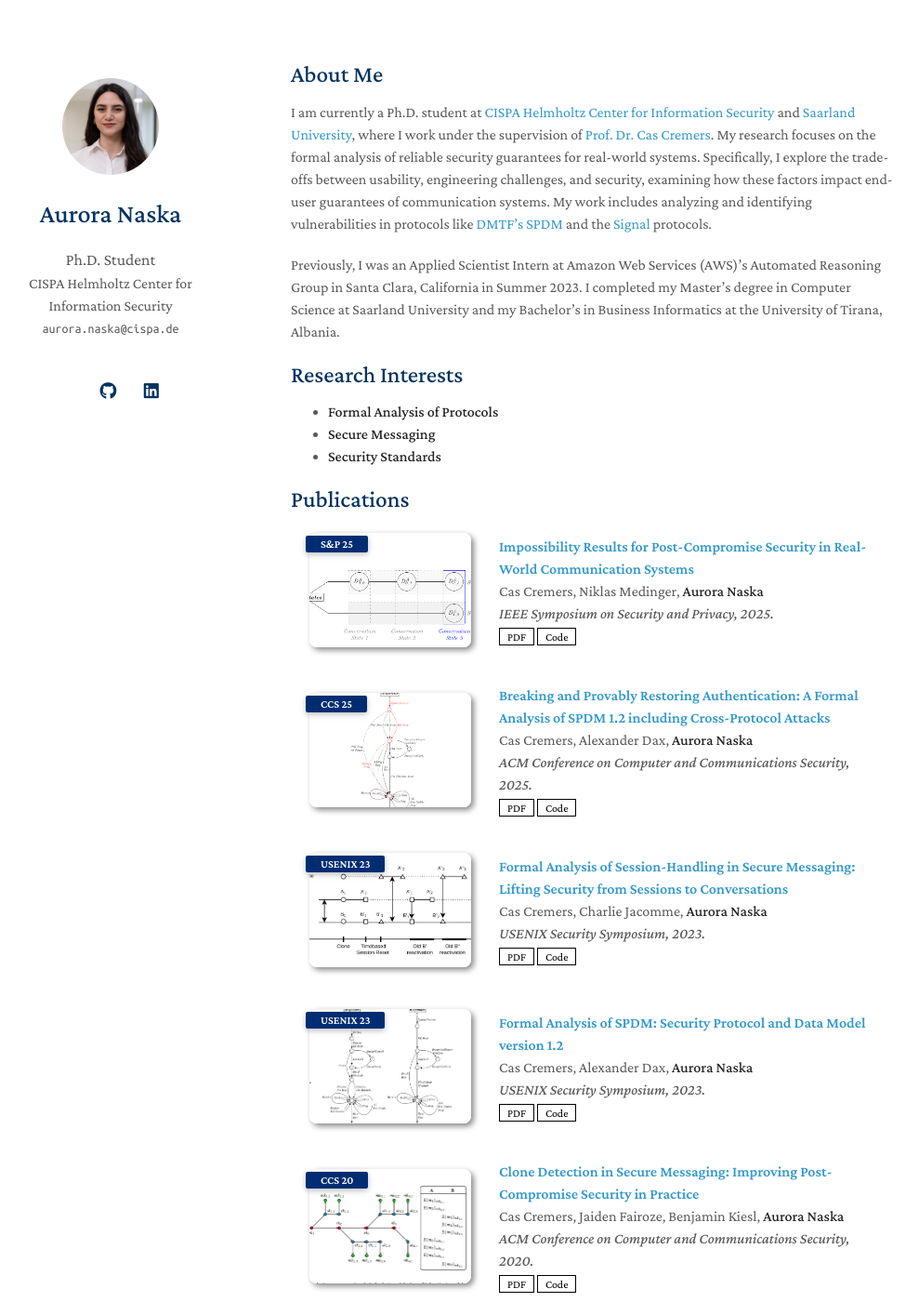
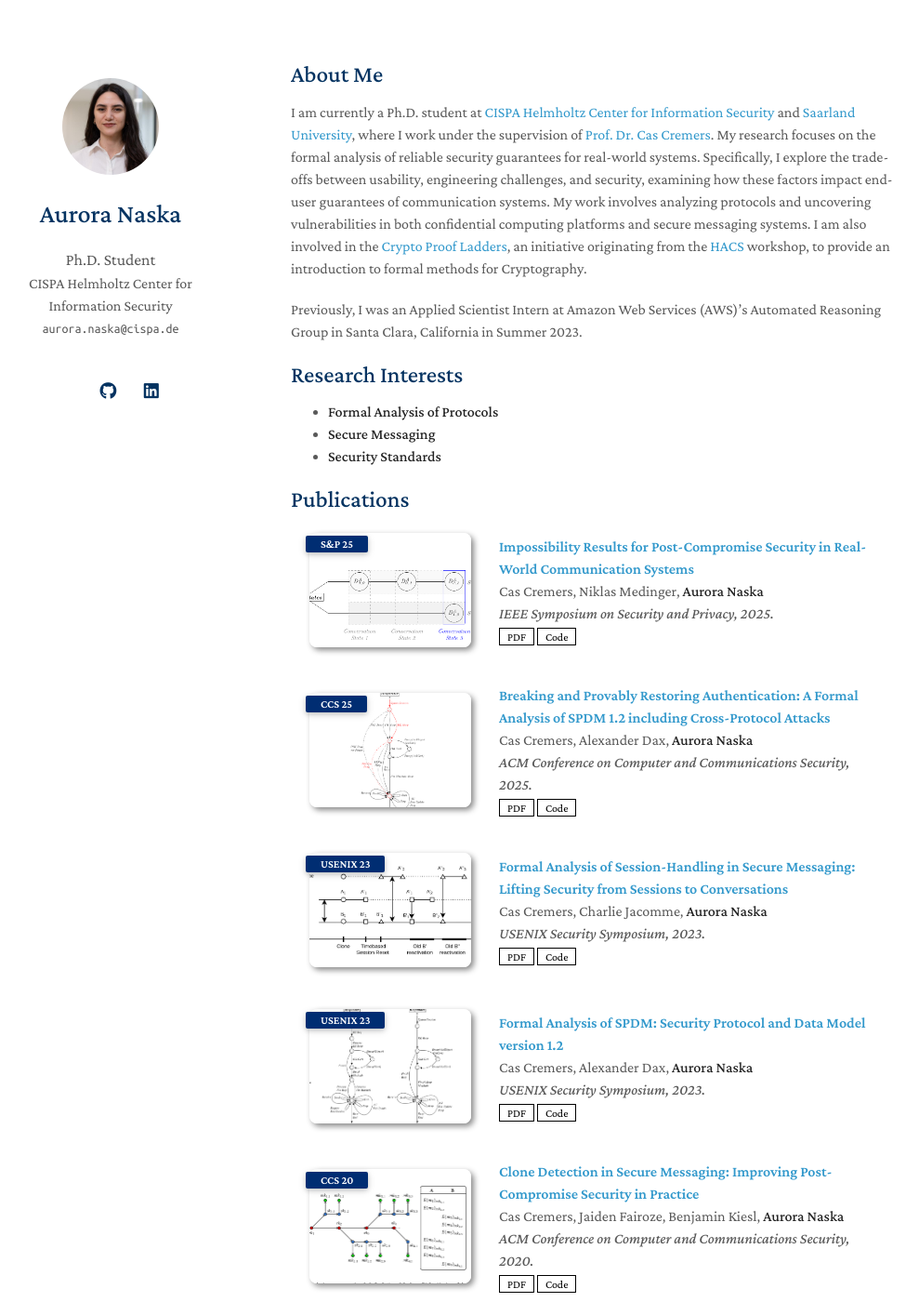
Before and after one commit to auroranaska/auroranaska.github.io, a Jekyll site: the page built from index.md, in a window 1280 px wide and 1400 px high. Shown: the whole window at 93% size, without its empty margins (157-1146 px from the left). Built offline with Jekyll 4.4.1, drawn with Linux system fonts in a browser that asks for light colours; a style sheet for code colours, icons or effects is not loaded; our own code applies the rules of GitHub Pages for plain Markdown files; part of the change alters nothing that is shown; some of the changed text lies outside the part shown.

Commit message:
update talks and teaching

```diff
--- a/_includes/talks.md
+++ b/_includes/talks.md
@@ -3,14 +3,16 @@
 
 <h4 style="margin:0 10px 0;">Invited Talks:</h4>
 <ul style="margin:0 0 10px;">
-  <li><autocolor>Microsoft Research, 2024</autocolor></li>
-  <li><autocolor>Radboud University, 2024</autocolor></li>
-  <li><autocolor>Cornell University, 2023</autocolor></li>
+  <li><autocolor>"Impossibility Results for PCS in Real-World Systems", Prosecco, Inria Paris, 2025</autocolor></li>
+  <li><autocolor>"Formal Analysis of Session-Handling in Secure Messaging", Microsoft Research, 2024</autocolor></li>
+  <li><autocolor>"Formal Analysis of Session-Handling in Secure Messaging", Radboud University, 2024</autocolor></li>
+  <li><autocolor>"Usage of Formal Methods in Analyzing Real-World Systems", Cornell University, 2023</autocolor></li>
 </ul>
 
 <h4 style="margin:0 10px 0;">Teaching:</h4>
 <ul style="margin:0 0 20px;">
-  <li><a href="https://summerschool-croatia.cs.ru.nl/2024/"><autocolor>Lecturer, SUMMER SCHOOL ON REAL-WORLD CRYPTO AND PRIVACY, 2024</autocolor></a></li>
-  <li><a href="https://summerschool-croatia.cs.ru.nl/2022/index.shtml"><autocolor>Instructor, SUMMER SCHOOL ON REAL-WORLD CRYPTO AND PRIVACY, 2022</autocolor></a></li>
-    <li><autocolor>Teaching Assistant, Formal analysis of real-world security protocols , 2022</autocolor></li>
+  <li>Lecturer, <a href="https://cms.cispa.saarland/secmes25/">Proseminar: Secure Messaging</a>, 2025</li>
+  <li>Lecturer on Tamarin tutorial, <a href="https://summerschool-croatia.cs.ru.nl/2024/">SUMMER SCHOOL ON REAL-WORLD CRYPTO AND PRIVACY</a>, 2024</li>
+  <li>Instructor on Tamarin tutorial, <a href="https://summerschool-croatia.cs.ru.nl/2022/index.shtml">SUMMER SCHOOL ON REAL-WORLD CRYPTO AND PRIVACY</a>, 2022</li>
+    <li>Teaching Assistant, <a href="https://cms.cispa.saarland/farwsp22/">Formal analysis of real-world security protocols</a>, 2022</li>
 </ul>
--- a/index.md
+++ b/index.md
@@ -5,10 +5,10 @@ layout: homepage
 ## About Me
 
 I am currently a Ph.D. student at [CISPA Helmholtz Center for Information Security](https://cispa.de) and [Saarland University](https://www.uni-saarland.de/en/home.html), where I work under the supervision of [Prof. Dr. Cas Cremers](https://people.cispa.io/cas.cremers/).
-My research focuses on the formal analysis of reliable security guarantees for real-world systems. Specifically, I explore the trade-offs between usability, engineering challenges, and security, examining how these factors impact end-user guarantees of communication systems. My work includes analyzing and identifying vulnerabilities in protocols like [DMTF’s SPDM](https://www.dmtf.org/standards/spdm) and the [Signal](https://signal.org/) protocols.
+My research focuses on the formal analysis of reliable security guarantees for real-world systems. Specifically, I explore the trade-offs between usability, engineering challenges, and security, examining how these factors impact end-user guarantees of communication systems. My work involves analyzing protocols and uncovering vulnerabilities in both confidential computing platforms and secure messaging systems. I am also involved in the [Crypto Proof Ladders](https://proof-ladders.github.io/), an initiative originating from the [HACS](https://www.hacs-workshop.org/) workshop, to provide an introduction to formal methods for Cryptography.
 
 Previously, I was an Applied Scientist Intern at Amazon Web Services (AWS)'s Automated Reasoning Group in Santa Clara, California in Summer 2023.
-I completed my Master's degree in Computer Science at Saarland University and my Bachelor's in Business Informatics at the University of Tirana, Albania.
+
 
 ## Research Interests
 - **Formal Analysis of Protocols**
```
